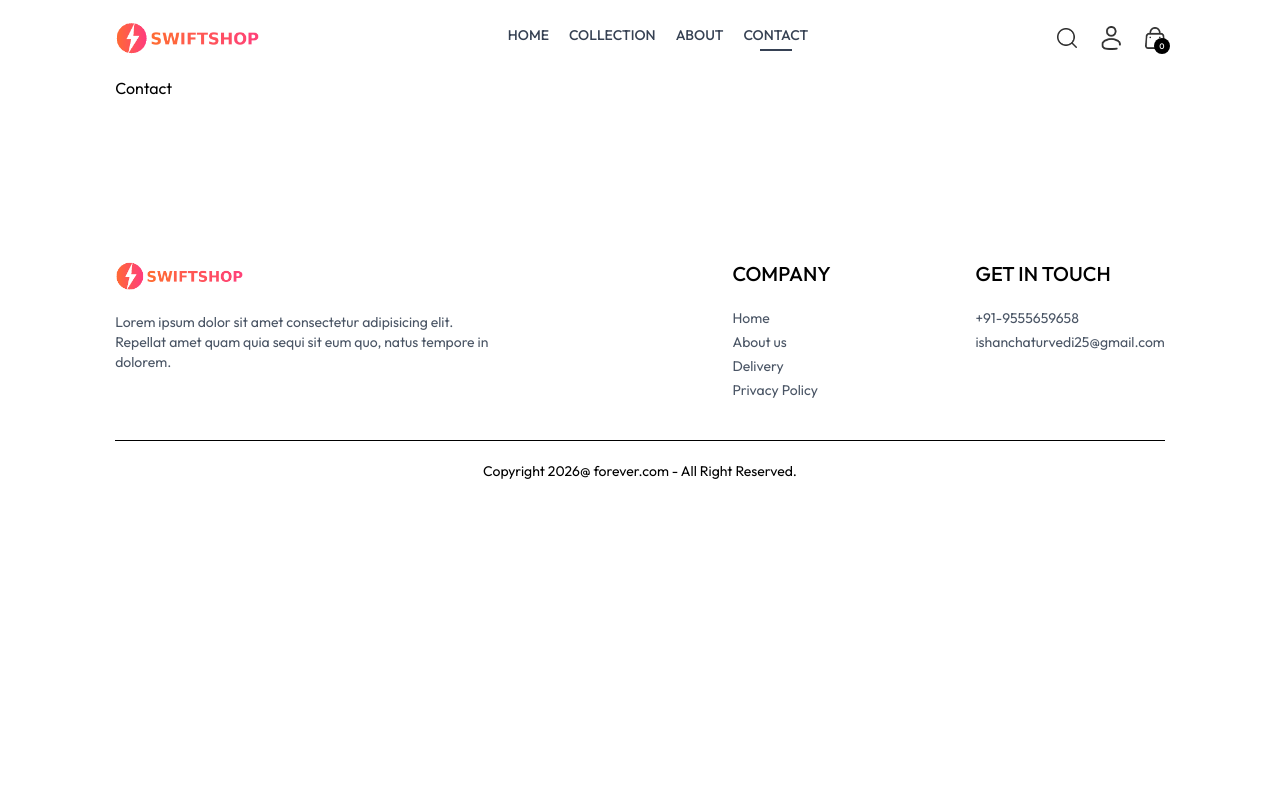
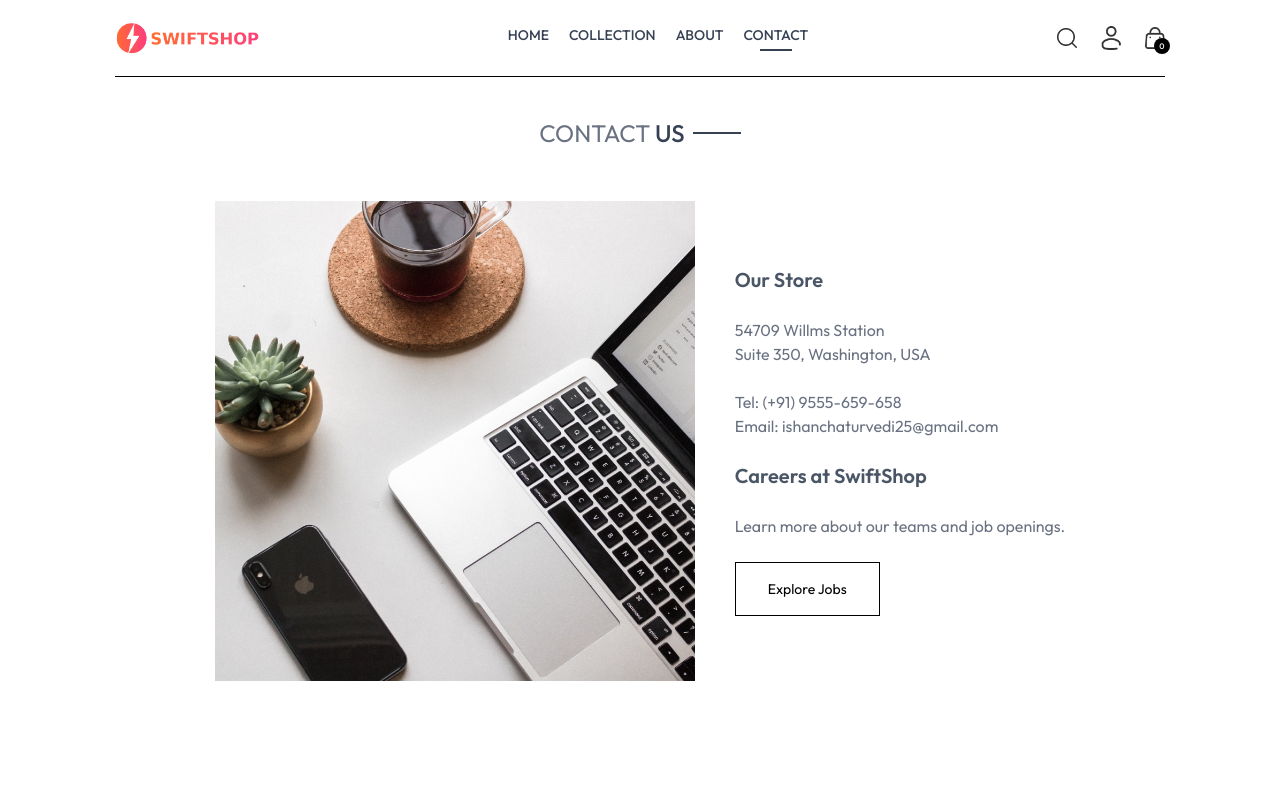
Before and after one commit to ishanchaturvedi25/SwiftShop, a React (Vite) app in the folder frontend/: page /contact in a window 1280 px wide. Shown: the top 798 px of the page. Built offline with nearby package versions, Linux system fonts and the light colour scheme; no server answers.

Commit message:
Add Contact page with store information, contact details, and newsletter subscription

```diff
--- a/frontend/src/assets/assets.js
+++ b/frontend/src/assets/assets.js
@@ -15,6 +15,7 @@
 import stripe_logo from './stripe_logo.png'
 import razorpay_logo from './razorpay_logo.png'
 import about_img from './about_img.png'
+import contact_img from './contact_img.png'
 
 export const assets = {
     logo,
@@ -34,4 +35,5 @@
     stripe_logo,
     razorpay_logo,
     about_img,
+    contact_img,
 }
--- a/frontend/src/pages/Contact.jsx
+++ b/frontend/src/pages/Contact.jsx
@@ -1,8 +1,29 @@
 import React from 'react'
+import Title from '../components/Title'
+import { assets } from '../assets/assets'
+import NewsLetterBox from '../components/NewsLetterBox'
 
 const Contact = () => {
   return (
-    <div>Contact</div>
+    <div>
+      <div className='text-center text-2xl pt-10 border-t'>
+        <Title text1={'CONTACT'} text2={'US'} />
+      </div>
+
+      <div className='my-10 flex flex-col justify-center md:flex-row gap-10 mb-28'>
+        <img className='w-full md:max-w-120' src={assets.contact_img} alt="" />
+        <div className='flex flex-col justify-center items-start gap-6'>
+          <p className='font-semibold text-xl text-gray-600'>Our Store</p>
+          <p className='text-gray-500'>54709 Willms Station <br /> Suite 350, Washington, USA</p>
+          <p className='text-gray-500'>Tel: (+91) 9555-659-658 <br /> Email: ishanchaturvedi25@gmail.com</p>
+          <p className='font-semibold text-xl text-gray-600'>Careers at SwiftShop</p>
+          <p className='text-gray-500'>Learn more about our teams and job openings.</p>
+          <button className='border border-black px-8 py-4 text-sm hover:bg-black hover:text-white transition-all duration-500 cursor-pointer'>Explore Jobs</button>
+        </div>
+      </div>
+
+      <NewsLetterBox />
+    </div>
   )
 }
 
```
Also changed, not shown: frontend/src/assets/contact_img.png (added).
